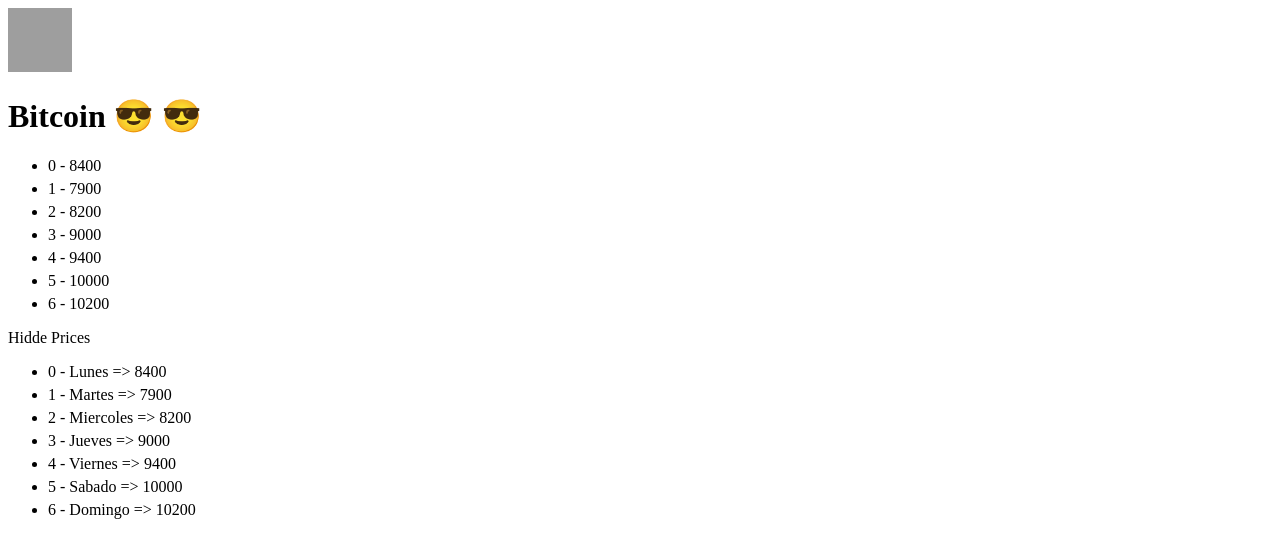
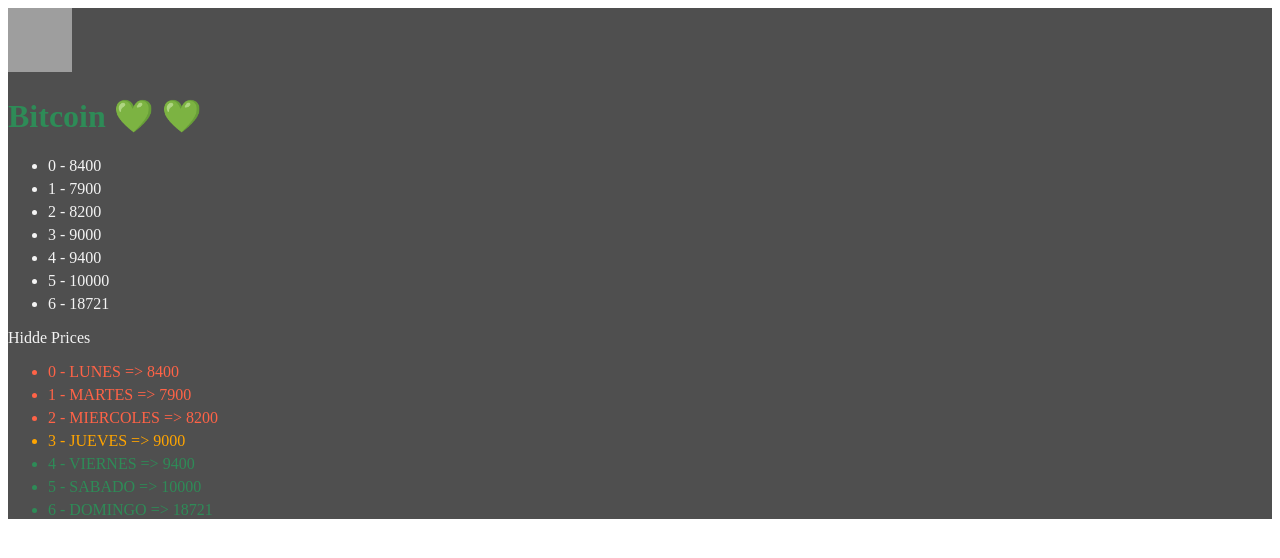
Before and after one commit to sntwandy/basic-course.vue, a plain HTML site: page index.html in a window 1280 px wide. Both pictures are taken after a click on the element "Show Prices". Drawn offline with nearby package versions, Linux system fonts and the light colour scheme; grey boxes are pictures that could not be loaded.

Commit message:
class and styles with v-bind

```diff
--- a/index.html
+++ b/index.html
@@ -8,9 +8,10 @@
   <link rel="stylesheet" href="./css/index.css">
 </head>
 <body>
-  <div id="root">
+  <div id="root" :style="{background: '#' + color}">
+    <!-- Event mouse over -->
     <img v-on:mouseover="toggleShowPrices" v-on:mouseout="toggleShowPrices" v-bind:src="img" v-bind:alt="name">
-    <h1>{{ name }}
+    <h1 v-bind:class="changePercent > 0 ? 'green' : changePercent === 0 ? 'orange' : 'red' ">{{ name }}
       <!-- Conditionals -->
       <span v-if="changePercent > 0">💚</span>
       <span v-else-if="changePercent < 0">🙁</span>
@@ -24,17 +25,17 @@
 
     <!-- Rendering an array of elements: i represents indice -->
     <ul>
-      <li v-for="(p , i) in prices" v-bind:key="i">
+      <li v-bind:style="{color: '#' + fontColor}" v-for="(p , i) in prices" v-bind:key="i">
         {{ i }} - {{ p }}
       </li>
     </ul>
 
     <!-- Handling events in vue -->
-    <span v-on:click="toggleShowPrices">{{ showPrices ? 'Hidde Prices' : 'Show Prices' }}</span>
+    <span v-bind:style="{color: '#' + fontColor}" v-on:click="toggleShowPrices">{{ showPrices ? 'Hidde Prices' : 'Show Prices' }}</span>
 
     <!-- Rendering an array of objects: i represents indice -->
     <ul v-show="showPrices">
-      <li v-for="(p, i) in pricesWithDays" v-bind:key="i">
+      <li class="uppercase" v-bind:class="{orange: p.value === actualPrice, green: p.value > actualPrice, red: p.value < actualPrice}" v-for="(p, i) in pricesWithDays" v-bind:key="i">
         {{ i }} - {{ p.day }} => {{ p.value }}
       </li>
     </ul>
--- a/js/index.js
+++ b/js/index.js
@@ -4,8 +4,11 @@ new Vue({
     return {
       name: "Bitcoin",
       img: "https://cryptologos.cc/logos/bitcoin-btc-logo.png",
-      changePercent: 0,
-      prices: [8400, 7900, 8200, 9000, 9400, 10000, 10200],
+      changePercent: 1,
+      color: "f4f4f4",
+      fontColor: "4f4f4f",
+      actualPrice: 9000,
+      prices: [8400, 7900, 8200, 9000, 9400, 10000, 18721],
       pricesWithDays: [
         { day: "Lunes", value: 8400 },
         { day: "Martes", value: 7900 },
@@ -13,7 +16,7 @@ new Vue({
         { day: "Jueves", value: 9000 },
         { day: "Viernes", value: 9400 },
         { day: "Sabado", value: 10000 },
-        { day: "Domingo", value: 10200 },
+        { day: "Domingo", value: 18721 },
       ],
       showPrices: false,
     };
@@ -21,6 +24,8 @@ new Vue({
   methods: {
     toggleShowPrices() {
       this.showPrices = !this.showPrices;
+      this.color = this.color.split("").reverse().join("");
+      this.fontColor = this.fontColor.split("").reverse().join("");
     },
   },
 });
```
